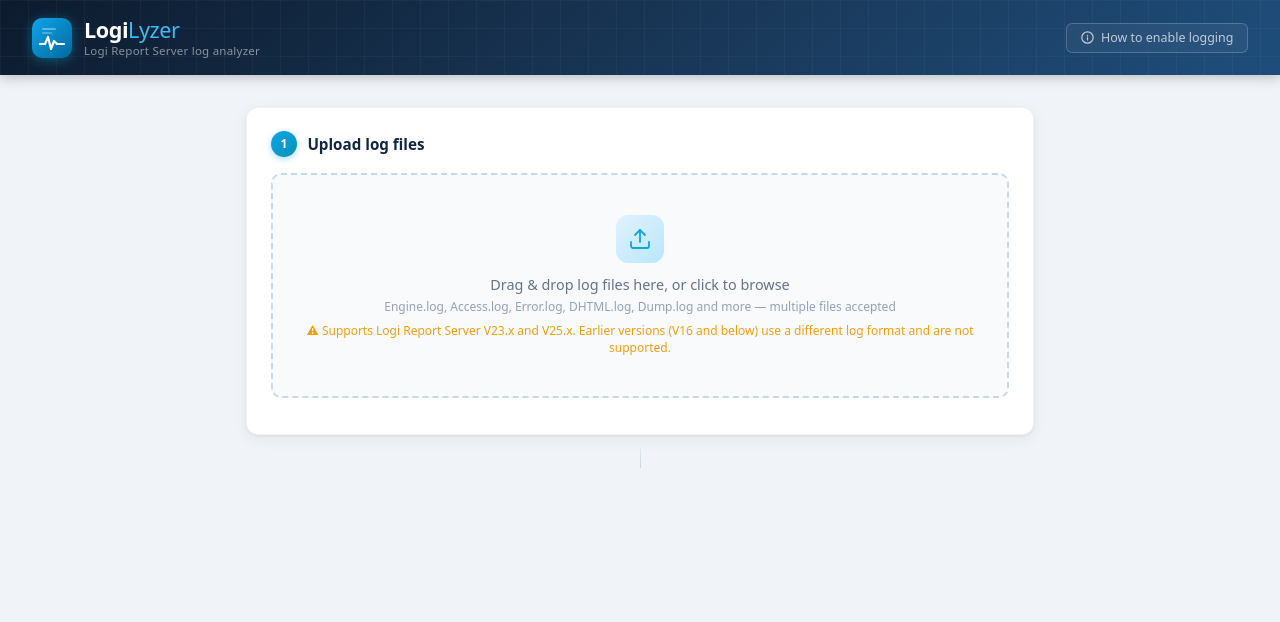
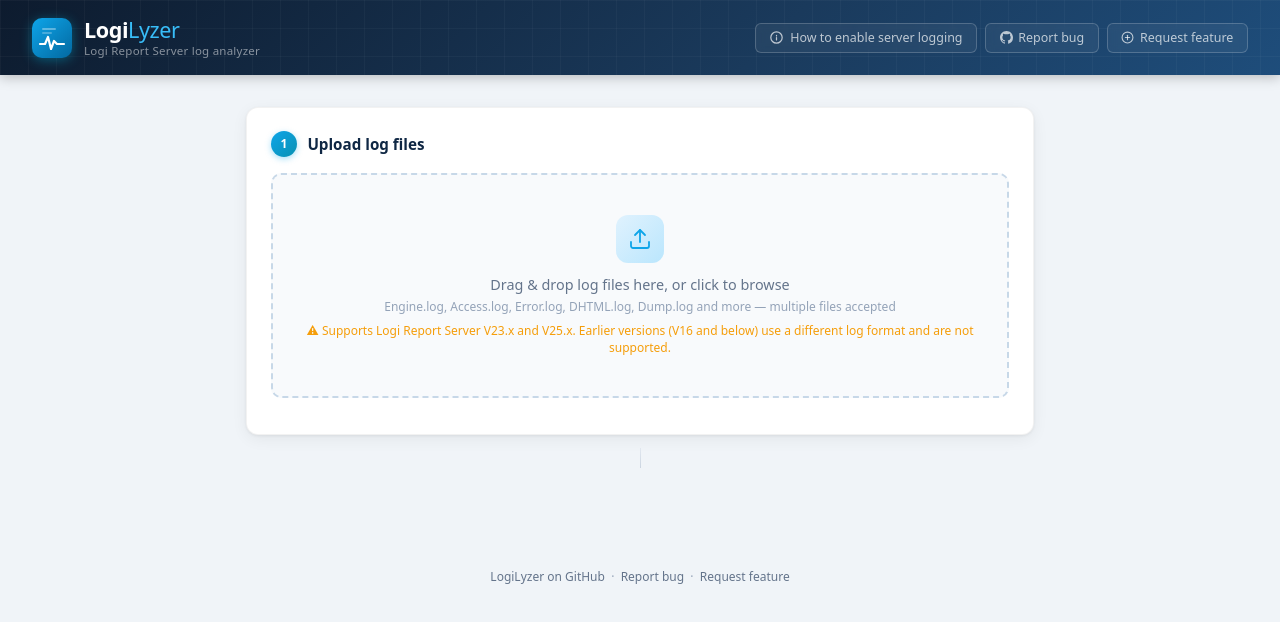
Before and after one commit to asinay/logilyzer, a plain HTML site: page static/index.html in a window 1280 px wide. Drawn offline with Linux system fonts and the light colour scheme.

Commit message:
Add GitHub issue links to UI and issue templates
Header gets Report bug + Request feature buttons linking to prefilled
GitHub issue forms. Footer adds same links plus repo link. Help link
gains a tooltip clarifying it is for Logi Report Server logging.
Adds .github/ISSUE_TEMPLATE/ with bug_report.md and feature_request.md.

```diff
--- a/static/index.html
+++ b/static/index.html
@@ -75,8 +75,15 @@
     margin-top: 1px;
   }
 
+  .header-links {
+    margin-left: auto;
+    display: flex;
+    align-items: center;
+    gap: .5rem;
+    position: relative;
+  }
+
   .help-link {
-    margin-left: auto;
     font-size: .78rem;
     color: rgba(255,255,255,.7);
     text-decoration: none;
@@ -84,7 +91,6 @@
     border-radius: 6px;
     padding: .35rem .85rem;
     white-space: nowrap;
-    position: relative;
     transition: background .15s, color .15s, border-color .15s;
     backdrop-filter: blur(4px);
     background: rgba(255,255,255,.05);
@@ -94,6 +100,41 @@
     color: #fff;
     border-color: rgba(255,255,255,.35);
   }
+
+  .gh-link {
+    font-size: .78rem;
+    color: rgba(255,255,255,.7);
+    text-decoration: none;
+    border: 1px solid rgba(255,255,255,.2);
+    border-radius: 6px;
+    padding: .35rem .85rem;
+    white-space: nowrap;
+    transition: background .15s, color .15s, border-color .15s;
+    backdrop-filter: blur(4px);
+    background: rgba(255,255,255,.05);
+    display: inline-flex;
+    align-items: center;
+    gap: .35rem;
+  }
+  .gh-link:hover {
+    background: rgba(255,255,255,.12);
+    color: #fff;
+    border-color: rgba(255,255,255,.35);
+  }
+
+  /* ── Footer ───────────────────────────────────────────────── */
+  footer {
+    text-align: center;
+    padding: 1.5rem 1rem 2rem;
+    font-size: .75rem;
+    color: #94a3b8;
+  }
+  footer a {
+    color: #64748b;
+    text-decoration: none;
+    transition: color .15s;
+  }
+  footer a:hover { color: #0ea5e9; }
 
   /* ── Main layout ──────────────────────────────────────────── */
   main { max-width: 820px; margin: 2rem auto; padding: 0 1rem 3rem; }
@@ -338,13 +379,29 @@
     </div>
   </div>
 
-  <a class="help-link" href="static/help.html" target="_blank">
-    <svg width="13" height="13" viewBox="0 0 16 16" fill="none" style="display:inline;vertical-align:-.15em;margin-right:4px">
-      <circle cx="8" cy="8" r="7" stroke="currentColor" stroke-width="1.5"/>
-      <path d="M8 11V8M8 5.5v.5" stroke="currentColor" stroke-width="1.5" stroke-linecap="round"/>
-    </svg>
-    How to enable logging
-  </a>
+  <div class="header-links">
+    <a class="help-link" href="/static/help.html" target="_blank" title="How to enable logging in Logi Report Server">
+      <svg width="13" height="13" viewBox="0 0 16 16" fill="none" style="display:inline;vertical-align:-.15em;margin-right:4px">
+        <circle cx="8" cy="8" r="7" stroke="currentColor" stroke-width="1.5"/>
+        <path d="M8 11V8M8 5.5v.5" stroke="currentColor" stroke-width="1.5" stroke-linecap="round"/>
+      </svg>
+      How to enable server logging
+    </a>
+    <a class="gh-link" href="https://github.com/asinay/logilyzer/issues/new?labels=bug&template=bug_report.md" target="_blank" title="Report a bug on GitHub">
+      <svg width="13" height="13" viewBox="0 0 16 16" fill="currentColor">
+        <path d="M8 0C3.58 0 0 3.58 0 8c0 3.54 2.29 6.53 5.47 7.59.4.07.55-.17.55-.38 0-.19-.01-.82-.01-1.49-2.01.37-2.53-.49-2.69-.94-.09-.23-.48-.94-.82-1.13-.28-.15-.68-.52-.01-.53.63-.01 1.08.58 1.23.82.72 1.21 1.87.87 2.33.66.07-.52.28-.87.51-1.07-1.78-.2-3.64-.89-3.64-3.95 0-.87.31-1.59.82-2.15-.08-.2-.36-1.02.08-2.12 0 0 .67-.21 2.2.82.64-.18 1.32-.27 2-.27.68 0 1.36.09 2 .27 1.53-1.04 2.2-.82 2.2-.82.44 1.1.16 1.92.08 2.12.51.56.82 1.27.82 2.15 0 3.07-1.87 3.75-3.65 3.95.29.25.54.73.54 1.48 0 1.07-.01 1.93-.01 2.2 0 .21.15.46.55.38A8.013 8.013 0 0016 8c0-4.42-3.58-8-8-8z"/>
+      </svg>
+      Report bug
+    </a>
+    <a class="gh-link" href="https://github.com/asinay/logilyzer/issues/new?labels=enhancement&template=feature_request.md" target="_blank" title="Request a feature on GitHub">
+      <svg width="13" height="13" viewBox="0 0 24 24" fill="none" stroke="currentColor" stroke-width="2" stroke-linecap="round" stroke-linejoin="round">
+        <circle cx="12" cy="12" r="10"/>
+        <line x1="12" y1="8" x2="12" y2="16"/>
+        <line x1="8" y1="12" x2="16" y2="12"/>
+      </svg>
+      Request feature
+    </a>
+  </div>
 </header>
 
 <main>
@@ -438,6 +495,14 @@
   </div>
 
 </main>
+
+<footer>
+  <a href="https://github.com/asinay/logilyzer" target="_blank">LogiLyzer on GitHub</a>
+  &nbsp;·&nbsp;
+  <a href="https://github.com/asinay/logilyzer/issues/new?labels=bug&template=bug_report.md" target="_blank">Report bug</a>
+  &nbsp;·&nbsp;
+  <a href="https://github.com/asinay/logilyzer/issues/new?labels=enhancement&template=feature_request.md" target="_blank">Request feature</a>
+</footer>
 
 <script>
   let sessionId = null;
```
Also changed, not shown: 2 other files.
